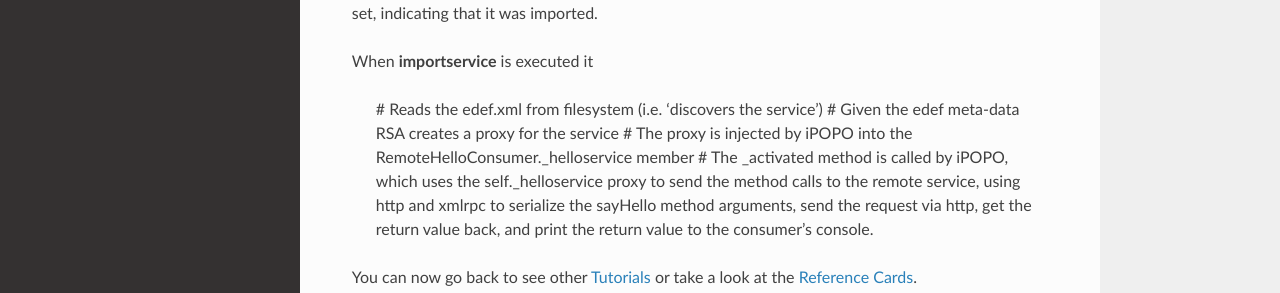
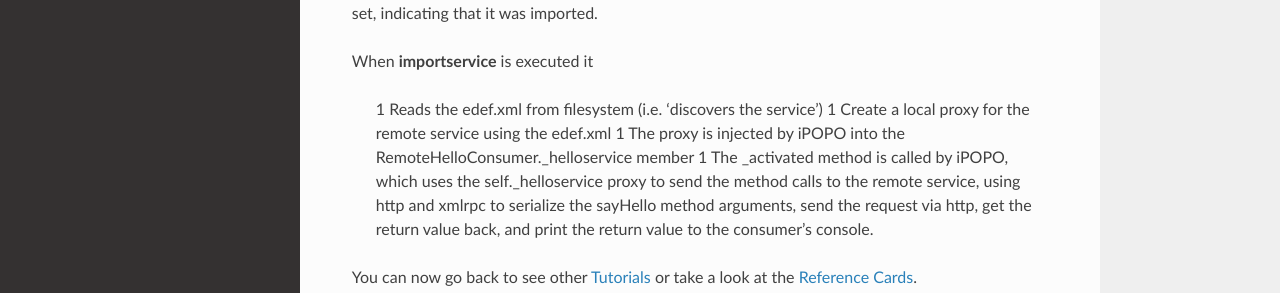
Before and after one commit to tcalmant/ipopo, a Sphinx documentation site: the page built from docs/tutorials/rsa_xmrpc.rst, in a window 1280 px wide and 900 px high, scrolled down 4806 px. Shown: the part 480-773 px from the top of the window. Built offline with Sphinx 7.4.7 and the Read the Docs theme 2.0.0, drawn with Linux system fonts in a browser that asks for light colours; pages that are not in the unit, such as notebooks, are missing from menus.

Commit message:
Update rsa_xmrpc.rst

```diff
--- a/docs/tutorials/rsa_xmrpc.rst
+++ b/docs/tutorials/rsa_xmrpc.rst
@@ -256,10 +256,10 @@
 
 When **importservice** is executed it
 
-    # Reads the edef.xml from filesystem (i.e. 'discovers the service')
-    # Given the edef meta-data RSA creates a proxy for the service
-    # The proxy is injected by iPOPO into the RemoteHelloConsumer._helloservice member
-    # The _activated method is called by iPOPO, which uses the self._helloservice proxy to send the method calls to the remote service, using http and xmlrpc to serialize the sayHello method arguments, send the request via http, get the return value back, and print the return value to the consumer's console.
+    1 Reads the edef.xml from filesystem (i.e. 'discovers the service')
+    1 Create a local proxy for the remote service using the edef.xml
+    1 The proxy is injected by iPOPO into the RemoteHelloConsumer._helloservice member
+    1 The _activated method is called by iPOPO, which uses the self._helloservice proxy to send the method calls to the remote service, using http and xmlrpc to serialize the sayHello method arguments, send the request via http, get the return value back, and print the return value to the consumer's console.
 
 You can now go back to see other :ref:`Tutorials` or take a look at the
 :ref:`refcards`.
```
